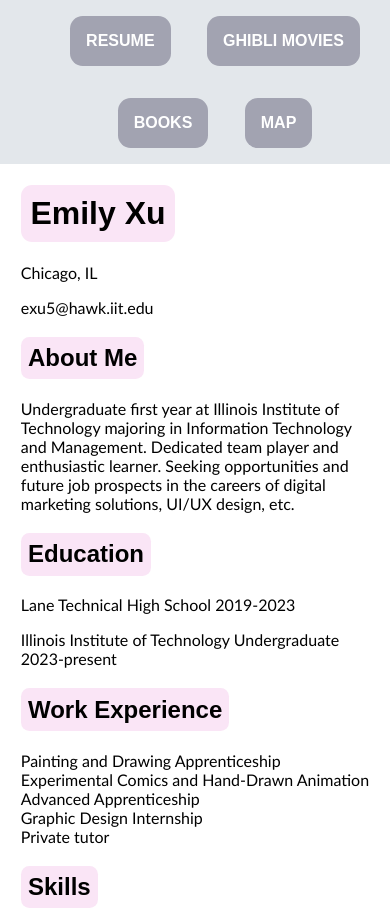
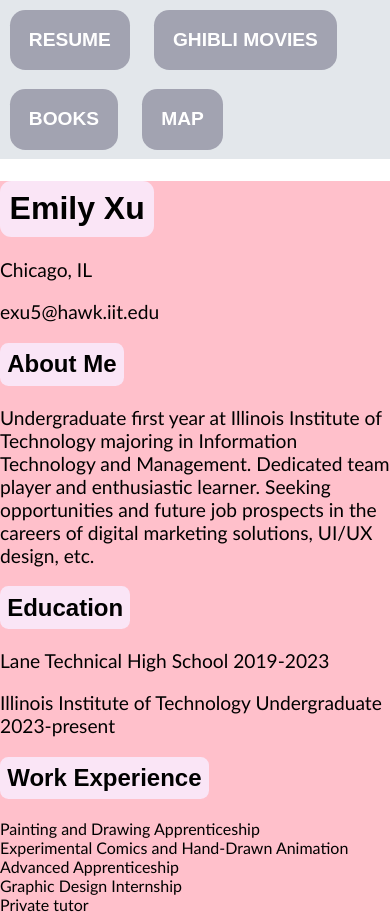
Before and after one commit to erxu04/project-3, a plain HTML site: page index.html in a window 390 px wide. Shown: the top 917 px of the page. Drawn offline with Linux system fonts and the light colour scheme; a web font is replaced by a local one.

Commit message:
media queries

```diff
--- a/css/style.css
+++ b/css/style.css
@@ -129,3 +129,29 @@ img {
   /* width: 75%; */
   margin: 0 auto;
 }
+
+@media screen and (min-width: 0px) and (max-width: 700px){
+  .page-content{
+    margin: 0;
+    background-color: pink;
+  }
+
+  #navbar{
+    padding: 0;
+  }
+
+  #navbar ul{
+    text-align: left;
+    padding: 0;
+  }
+
+  #navbar ul li a{
+    font-size: larger;
+    margin: 0.5em;
+  }
+
+  p {
+    font-size: larger;
+  }
+
+}
```
